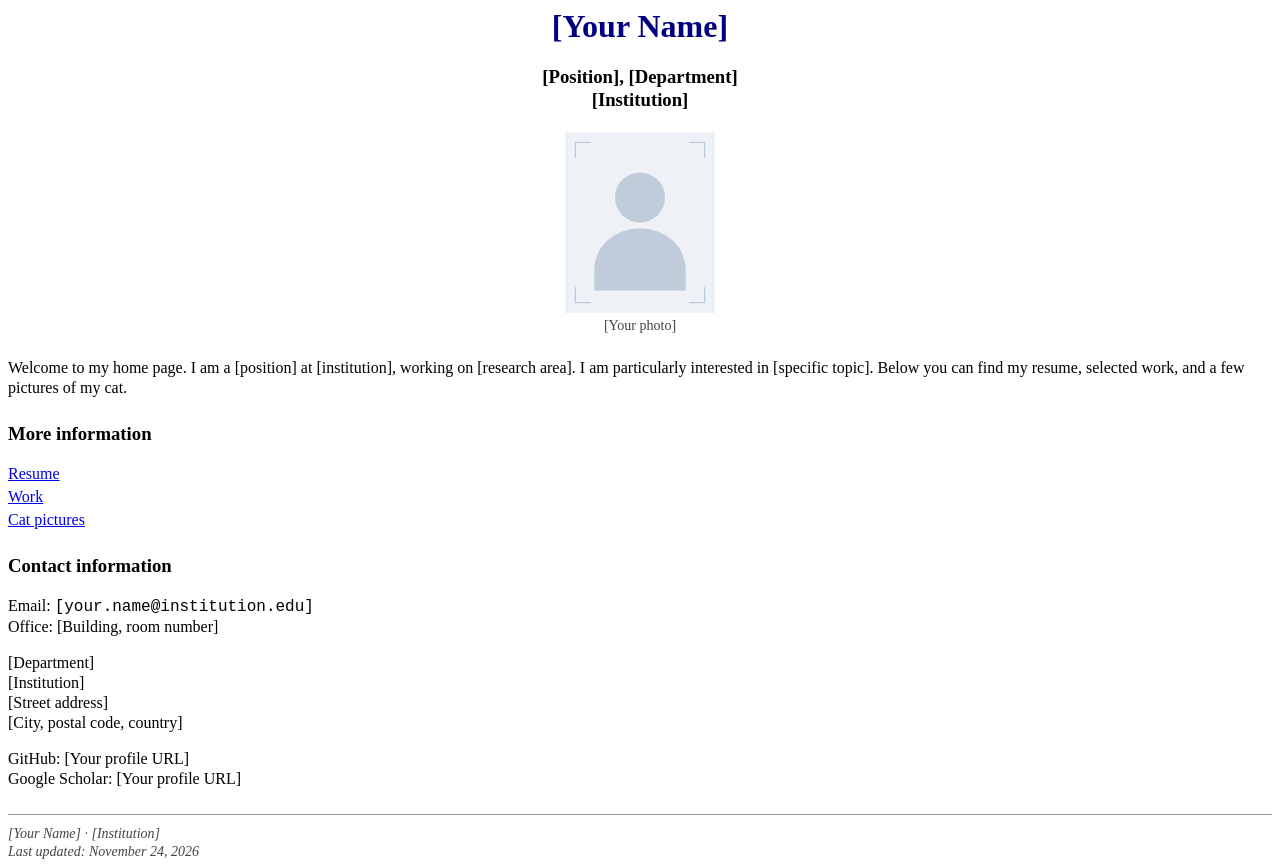
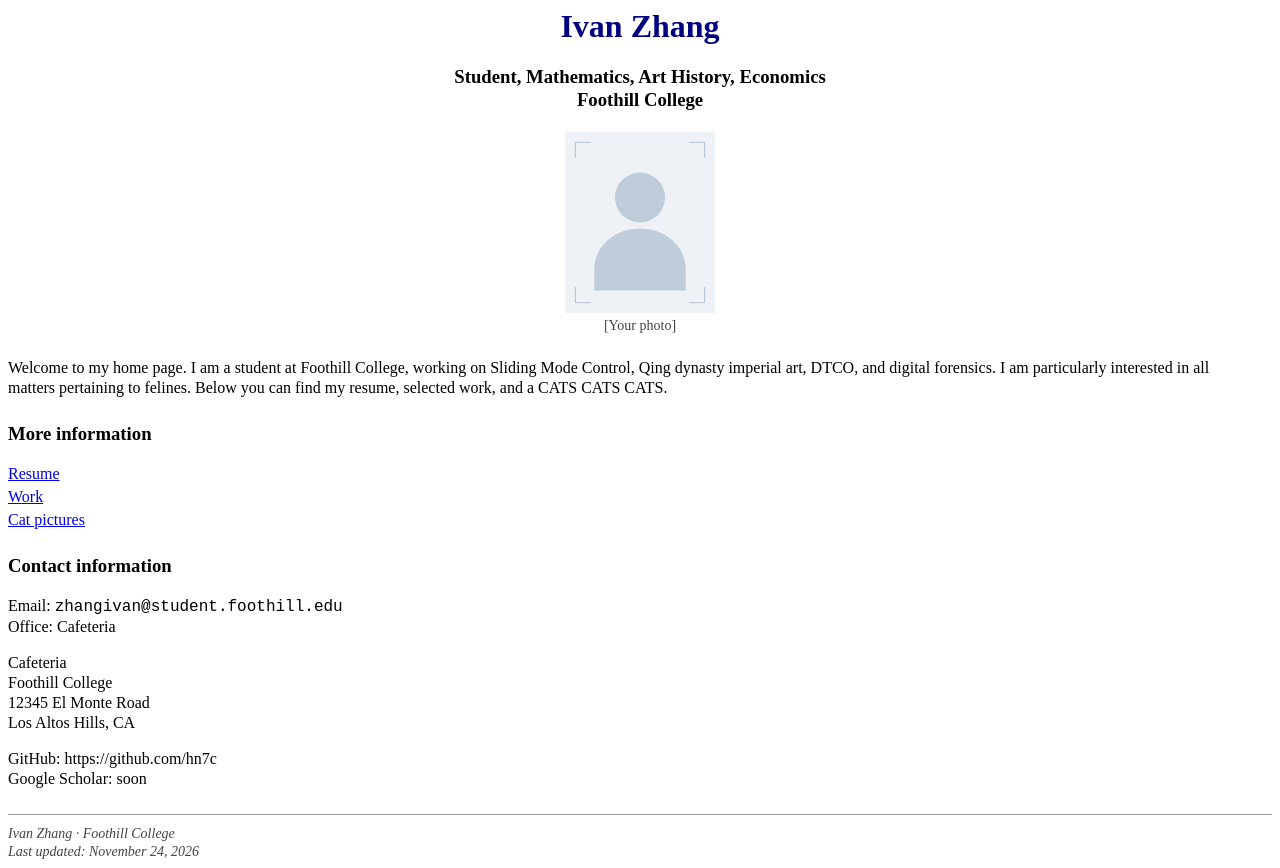
Before and after one commit to hn7c/hn7c.github.io, a plain HTML site: page index.html in a window 1280 px wide. Drawn offline with Linux system fonts and the light colour scheme; files that its build step writes are made by us from their sources; files whose address does not match are found by name.

Commit message:
Replace placeholder text with actual details
Updated personal information and affiliation details.

```diff
--- a/index.html
+++ b/index.html
@@ -4,7 +4,7 @@
 <meta charset="utf-8">
 <meta name="viewport" content="width=device-width, initial-scale=1">
 <meta name="description" content="[Your Name]'s academic home page: resume, work, and cat pictures.">
-<title>Home - [Your Name]</title>
+<title>Home - Ivan Zhang</title>
 <link rel="stylesheet" href="assets/style.css">
 </head>
 <body>
@@ -13,11 +13,11 @@
 
 <main id="main">
 <div class="profile">
-<h1>[Your Name]</h1>
-<p class="affiliation"><strong>[Position], [Department]<br>[Institution]</strong></p>
+<h1>Ivan Zhang</h1>
+<p class="affiliation"><strong>Student, Mathematics, Art History, Economics<br>Foothill College</strong></p>
 <figure class="portrait"><img src="assets/portrait.svg" width="150" height="181" alt="Your portrait (placeholder)"><figcaption>[Your photo]</figcaption></figure>
 </div>
-<p class="intro">Welcome to my home page. I am a [position] at [institution], working on [research area]. I am particularly interested in [specific topic]. Below you can find my resume, selected work, and a few pictures of my cat.</p>
+<p class="intro">Welcome to my home page. I am a student at Foothill College, working on Sliding Mode Control, Qing dynasty imperial art, DTCO, and digital forensics. I am particularly interested in all matters pertaining to felines. Below you can find my resume, selected work, and a CATS CATS CATS.</p>
 <section aria-labelledby="information-title">
 <h2 id="information-title">More information</h2>
 <ul class="contents">
@@ -28,12 +28,12 @@
 </section>
 <section aria-labelledby="contact-title">
 <h2 id="contact-title">Contact information</h2>
-<p>Email: <code>[your.name@institution.edu]</code><br>Office: [Building, room number]</p>
-<address>[Department]<br>[Institution]<br>[Street address]<br>[City, postal code, country]</address>
-<p class="profiles">GitHub: [Your profile URL]<br>Google Scholar: [Your profile URL]</p>
+<p>Email: <code>zhangivan@student.foothill.edu</code><br>Office: Cafeteria</p>
+<address>Cafeteria<br>Foothill College<br>12345 El Monte Road<br>Los Altos Hills, CA</address>
+<p class="profiles">GitHub: https://github.com/hn7c<br>Google Scholar: soon</p>
 </section>
 </main>
-<footer><hr><address>[Your Name] · [Institution]<br>Last updated: November 24, 2026</address></footer>
+<footer><hr><address>Ivan Zhang · Foothill College<br>Last updated: November 24, 2026</address></footer>
 </div>
 </body>
 </html>
```
